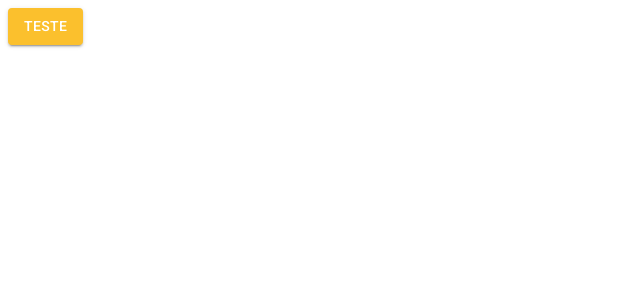
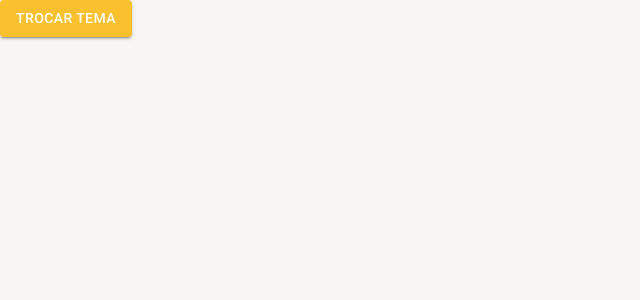
Before and after one commit to IsraelAlvesN/ts-ui-projeto, a React (Create React App) app: page /pagina-inicial in a window 1280 px wide. Shown: the top 300 px of the page, without its empty margins (0-640 px from the left). Built offline with nearby package versions, Linux system fonts and the light colour scheme.

Commit message:
feat: Adicionada troca de tema

```diff
--- a/public/index.html
+++ b/public/index.html
@@ -25,7 +25,7 @@
 
     <title>Cadastros</title>
   </head>
-  <body>
+  <body style="margin: 0; padding: 0">
     <noscript>You need to enable JavaScript to run this app.</noscript>
     <div id="root"></div>
 
--- a/src/routes/index.tsx
+++ b/src/routes/index.tsx
@@ -1,10 +1,13 @@
 import { Button } from "@mui/material";
 import { Routes, Route, Navigate } from "react-router-dom";
+import { useAppThemeContext } from "../shared/contexts/ThemeContext";
 
 export const AppRoutes = () => {
+    const {toggleTheme} = useAppThemeContext()
+
     return(
         <Routes>
-            <Route path="/pagina-inicial" element={<Button variant="contained" color="primary">Teste</Button>} />
+            <Route path="/pagina-inicial" element={<Button variant="contained" color="primary" onClick={toggleTheme}>Trocar tema</Button>} />
 
             <Route path="*" element={<Navigate to="/pagina-inicial" />}/>
         </Routes>
--- /dev/null
+++ b/src/shared/contexts/ThemeContext.tsx
@@ -0,0 +1,44 @@
+import React, { createContext, ReactNode, useCallback, useContext, useMemo, useState } from "react";
+import { ThemeProvider } from "@mui/material";
+import { DarkTheme, LightTheme } from "./../themes";
+import { Box } from "@mui/system";
+
+
+interface IThemeContextData {
+    themeName: 'light' | 'dark';
+    toggleTheme: () => void;
+}
+
+interface IAppThemeProvider{
+    children: ReactNode
+}
+
+const ThemeContext = createContext({} as IThemeContextData)
+
+export const useAppThemeContext = () => {
+    return useContext(ThemeContext)
+}
+
+export const AppThemeProvider: React.FC<IAppThemeProvider> = ({children}) => {
+    const [themeName, setThemeName] = useState<'light' | 'dark'>('light')
+
+    const toggleTheme = useCallback(() => {
+        setThemeName(oldThemeName => oldThemeName === 'light' ? 'dark' : 'light')
+    }, [])
+
+    const theme = useMemo(() => {
+        if(themeName === 'light') return LightTheme
+
+        return DarkTheme
+    }, [themeName])
+
+    return(
+        <ThemeContext.Provider value={{themeName, toggleTheme}}>
+            <ThemeProvider theme={theme}>
+                <Box width='100vw' height='100vh' bgcolor={theme.palette.background.default}>
+                    {children}
+                </Box>
+            </ThemeProvider>
+        </ThemeContext.Provider>
+    )
+}
--- /dev/null
+++ b/src/shared/themes/Dark.ts
@@ -0,0 +1,23 @@
+import {createTheme} from "@mui/material"
+import { cyan, yellow } from "@mui/material/colors"
+
+export const DarkTheme = createTheme({
+    palette: {
+        primary:{
+            main: yellow[700],
+            dark: yellow[800],
+            light: yellow[500],
+            contrastText: '#ffffff',
+        },
+        secondary:{
+            main: cyan[500],
+            dark: cyan[400],
+            light: cyan[300],
+            contrastText: '#ffffff',
+        },
+        background:{
+            default: '#202124',
+            paper: '#303134',
+        }
+    }
+})
--- a/src/shared/themes/index.ts
+++ b/src/shared/themes/index.ts
@@ -1 +1,2 @@
 export * from './Light'
+export * from './Dark'
```
Also changed, not shown: src/App.tsx (+3 -5 lines).
